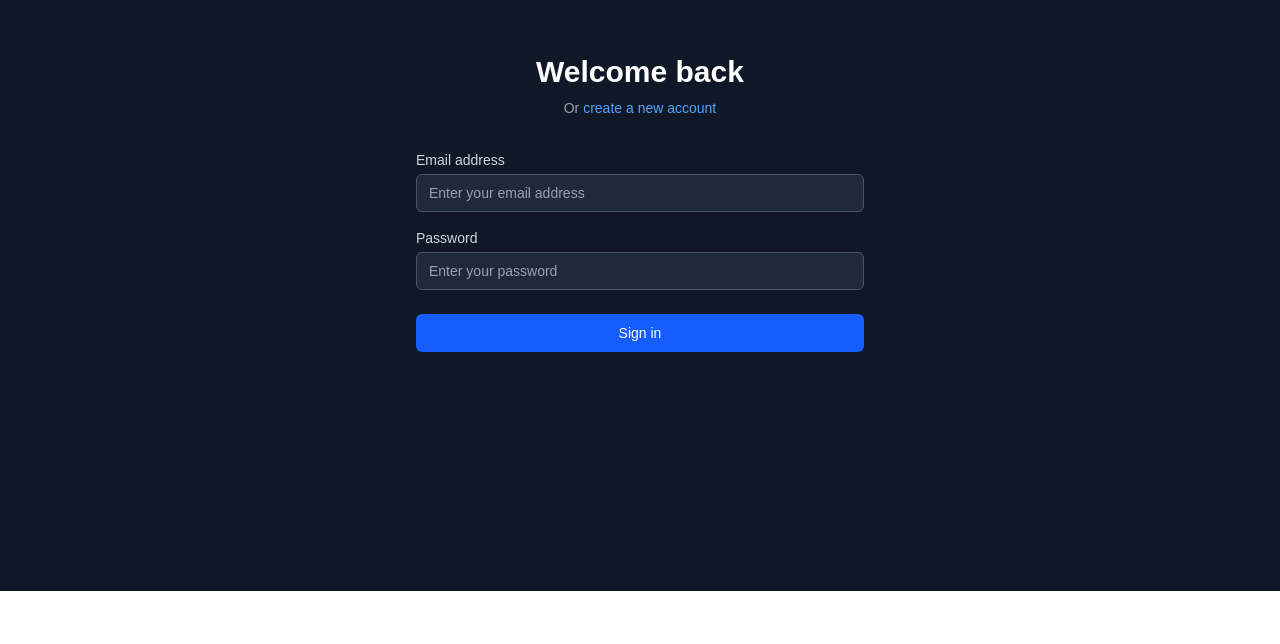
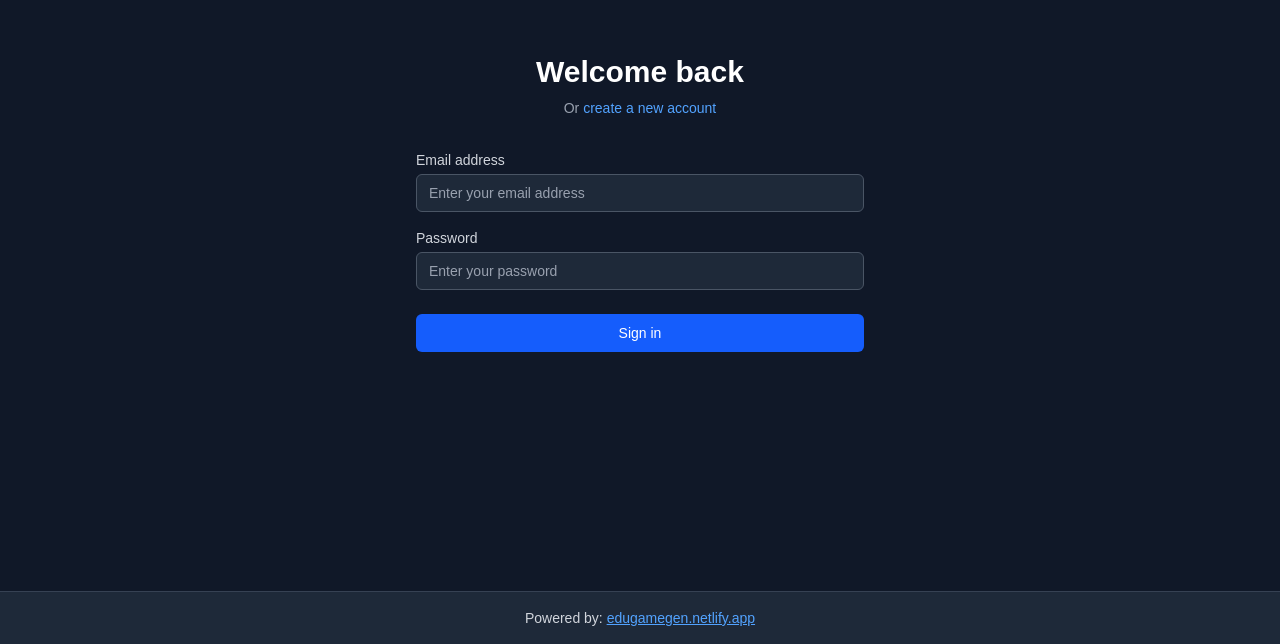
Before and after one commit to edeo-tech/colin-game, a Next.js app in the folder frontend/: page /login in a window 1280 px wide. Shown: the part 209-853 px from the top of the page. Before the commit the page ends 800 px from the top, so only its background shows below. Built offline with nearby package versions, Linux system fonts and the light colour scheme; no server answers; sample sign-in values are in the browser's storage.

Commit message:
noice noice

```diff
--- /dev/null
+++ b/frontend/src/app/layout-client.tsx
@@ -0,0 +1,22 @@
+"use client";
+
+import { usePathname } from "next/navigation";
+import Footer from "@/components/ui/Footer";
+
+export default function RootLayoutClient({
+  children,
+}: {
+  children: React.ReactNode;
+}) {
+  const pathname = usePathname();
+  const isAdminRoute = pathname?.startsWith('/admin');
+
+  return (
+    <div className="min-h-screen flex flex-col">
+      <div className="flex-1">
+        {children}
+      </div>
+      {!isAdminRoute && <Footer />}
+    </div>
+  );
+}
--- a/frontend/src/app/layout.tsx
+++ b/frontend/src/app/layout.tsx
@@ -3,6 +3,7 @@ import { Geist, Geist_Mono } from "next/font/google";
 import "./globals.css";
 import { ReactQueryProvider } from "@/lib/react-query";
 import { AuthProvider } from "@/context/auth/AuthContext";
+import RootLayoutClient from "./layout-client";
 
 const geistSans = Geist({
   variable: "--font-geist-sans",
@@ -31,7 +32,9 @@ export default function RootLayout({
       >
         <ReactQueryProvider>
           <AuthProvider>
-            {children}
+            <RootLayoutClient>
+              {children}
+            </RootLayoutClient>
           </AuthProvider>
         </ReactQueryProvider>
       </body>
--- a/frontend/src/app/quiz/page.tsx
+++ b/frontend/src/app/quiz/page.tsx
@@ -360,6 +360,39 @@ export default function Quiz() {
                                 Back to Home
                             </Link>
                         </div>
+
+                        {/* Game Generation Promotion */}
+                        <div className="bg-gradient-to-r from-green-600/20 to-emerald-600/20 border border-green-500/30 rounded-xl p-6 space-y-3">
+                            <div className="text-center space-y-2">
+                                <p className="text-gray-200 text-lg">
+                                    This game was generated on{' '}
+                                    <Link
+                                        href={(() => {
+                                            const baseUrl = 'https://edugamegen.netlify.app';
+                                            if (!auth) return baseUrl;
+
+                                            const params = new URLSearchParams();
+                                            if (auth.username) params.append('username', auth.username);
+                                            if (auth.email) params.append('email', auth.email);
+
+                                            // Get school name from localStorage
+                                            const schoolName = localStorage.getItem('selectedSchoolName');
+                                            if (schoolName) params.append('school', schoolName);
+
+                                            return params.toString() ? `${baseUrl}?${params.toString()}` : baseUrl;
+                                        })()}
+                                        target="_blank"
+                                        rel="noopener noreferrer"
+                                        className="text-green-400 hover:text-green-300 underline font-semibold transition-colors"
+                                    >
+                                        edugamegen.netlify.app
+                                    </Link>
+                                </p>
+                                <p className="text-gray-300 font-medium">
+                                    Create more games like this for all subjects now!
+                                </p>
+                            </div>
+                        </div>
                     </div>
                 )}
             </main>
--- a/frontend/src/components/SchoolSelector.tsx
+++ b/frontend/src/components/SchoolSelector.tsx
@@ -72,6 +72,9 @@ export default function SchoolSelector({
         setSearchTerm(school.school_name);
         onChange(school._id);
         setIsOpen(false);
+
+        // Store school name in localStorage for game generation links
+        localStorage.setItem('selectedSchoolName', school.school_name);
     };
 
     const handleClearSelection = () => {
@@ -79,6 +82,9 @@ export default function SchoolSelector({
         setSearchTerm('');
         onChange(null);
         setIsOpen(false);
+
+        // Remove school name from localStorage when cleared
+        localStorage.removeItem('selectedSchoolName');
     };
 
     return (
--- /dev/null
+++ b/frontend/src/components/ui/Footer.tsx
@@ -0,0 +1,40 @@
+import React from 'react';
+import Link from 'next/link';
+import { useAuth } from '@/context/auth/AuthContext';
+
+export default function Footer() {
+  const { auth } = useAuth();
+
+  const generateGameGenUrl = () => {
+    const baseUrl = 'https://edugamegen.netlify.app';
+    if (!auth) return baseUrl;
+
+    const params = new URLSearchParams();
+    if (auth.username) params.append('username', auth.username);
+    if (auth.email) params.append('email', auth.email);
+
+    // Get school name from localStorage
+    const schoolName = localStorage.getItem('selectedSchoolName');
+    if (schoolName) params.append('school', schoolName);
+
+    return params.toString() ? `${baseUrl}?${params.toString()}` : baseUrl;
+  };
+
+  return (
+    <footer className="w-full bg-gray-800 border-t border-gray-700">
+      <div className="container mx-auto px-4 py-4">
+        <div className="text-center text-gray-300 text-sm">
+          Powered by:{' '}
+          <Link
+            href={generateGameGenUrl()}
+            target="_blank"
+            rel="noopener noreferrer"
+            className="text-blue-400 hover:text-blue-300 underline transition-colors"
+          >
+            edugamegen.netlify.app
+          </Link>
+        </div>
+      </div>
+    </footer>
+  );
+}
```
